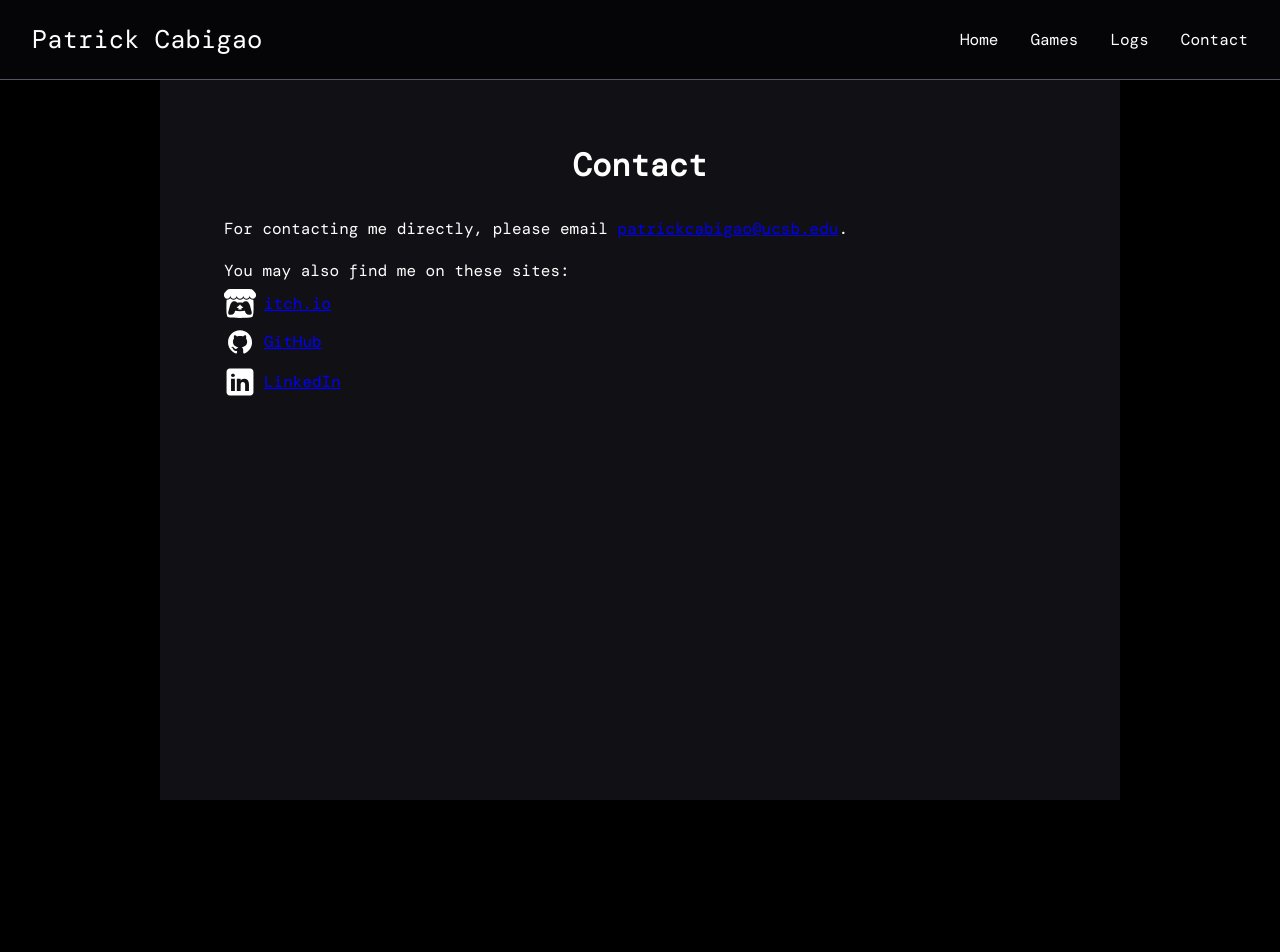
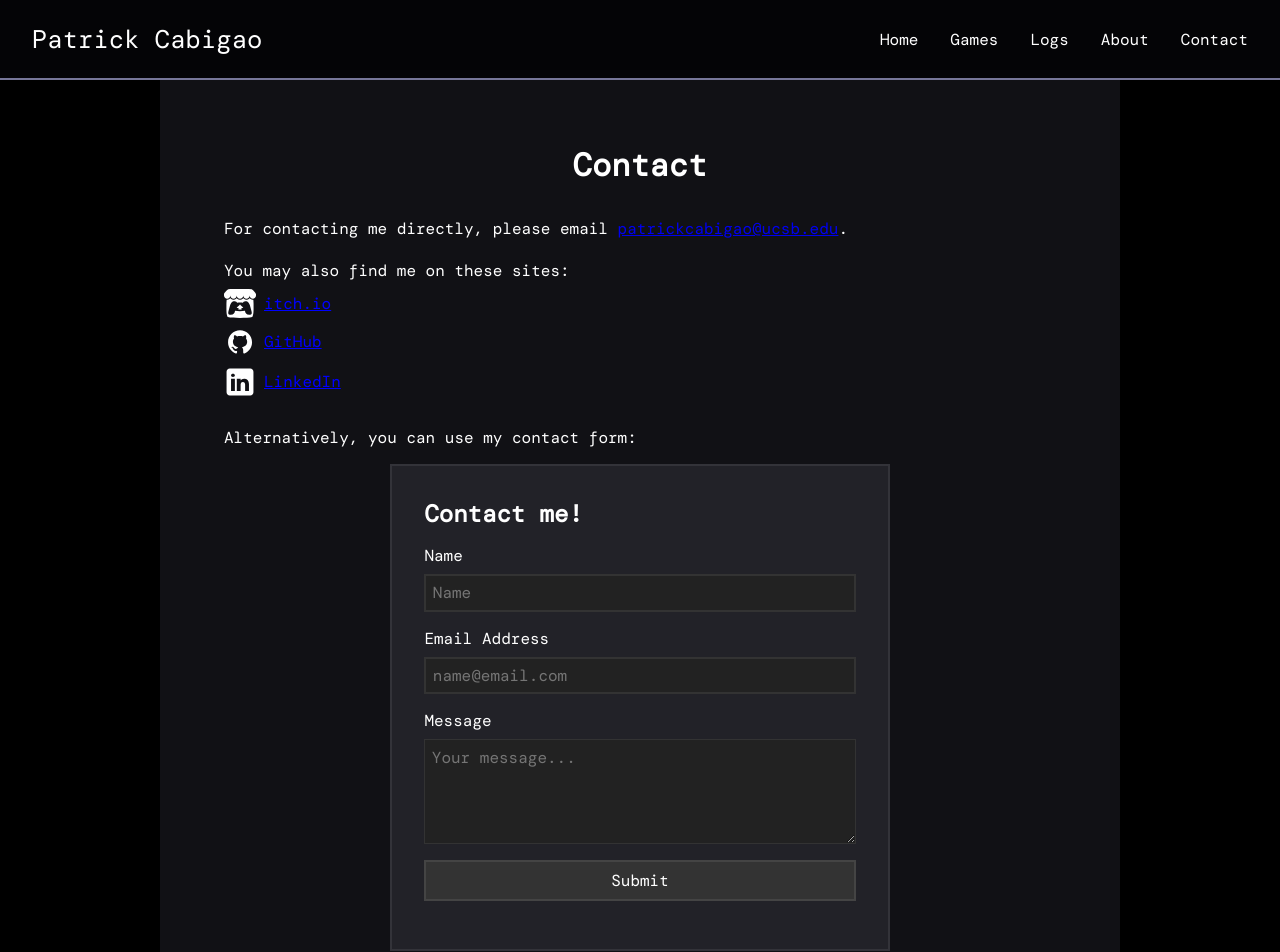
Before and after one commit to patrickcabigao/game-dev-portfolio, a React (Vite) app: page /contact in a window 1280 px wide. Shown: the top 952 px of the page. Before the commit the page ends 800 px from the top, so only its background shows below. Built offline with nearby package versions, Linux system fonts and the light colour scheme.

Commit message:
contact form, about page, home page

```diff
--- a/src/App.css
+++ b/src/App.css
@@ -40,9 +40,9 @@ nav {
     width: auto;
     padding: 2rem;
     height: 10vh;
-    background-color: #050508;
-    border-bottom-color: #556;
-    border-bottom-width: 1px;
+    background-color: rgba(5, 5, 8, 0.8);
+    border-bottom-color: #779;
+    border-bottom-width: 2px;
     border-bottom-style: solid;
 }
 
@@ -65,6 +65,42 @@ nav a:hover {
     justify-content: space-evenly;
     list-style-type: none;
     gap: 2rem;
+}
+
+body:has(.homepage) {
+    overflow: hidden;
+}
+
+.homepage-content {
+    display: flex;
+    flex-direction: column;
+    justify-content: space-around;
+    align-items: center;
+    height: 90vh;
+    padding-bottom: 10rem;
+}
+
+.homepage-content h1 {
+    font-size: 3rem;
+    margin-bottom: 1rem;
+}
+
+.homepage-content a {
+    font-size: 1.4rem;
+    color: lightgray;
+}
+
+.homepage video {
+    position: absolute;
+    top: 0;
+    left: 0;
+    z-index: -1;
+    width: 100%;
+    opacity: 0.3;
+}
+
+.homepage video * {
+    display: none;
 }
 
 .jam-games {
@@ -100,6 +136,56 @@ nav a:hover {
     color: blue;
 }
 
+.contact-form {
+    background-color: #222228;
+    margin: 1rem 20%;
+    padding: 2rem;
+    display: flex;
+    flex-direction: column;
+    gap: 1rem;
+    border-width: 2px;
+    border-color: #333339;
+    border-style: solid;
+}
+
+.contact-form div {
+    display: flex;
+    flex-direction: column;
+    gap: 0.5rem;
+}
+
+.contact-form label, input, textarea {
+    font-family: "DM Mono";
+    font-size: 1rem;
+}
+
+.contact-form input, textarea {
+    background-color: #222;
+    border-color: #333;
+    border-style: solid;
+    color: white;
+    padding: 0.4rem;
+}
+
+.contact-form textarea {
+    min-height: 5lh;
+}
+
+.contact-form button {
+    background-color: #333;
+    color: white;
+    border-color: #444;
+    border-style: solid;
+    font-size: 1rem;
+    font-family: "DM Mono";
+    padding: 0.5rem;
+    cursor: pointer;
+}
+
+.contact-form button:active {
+    background-color: #222;
+}
+
 .log {
     background-color: #223;
     width: 100%;
--- a/src/App.tsx
+++ b/src/App.tsx
@@ -4,6 +4,7 @@ import Home from './pages/Home.tsx';
 import Games from './pages/Games.tsx';
 import Logs from './pages/Logs.tsx';
 import Contact from './pages/Contact.tsx';
+import About from './pages/About.tsx';
 
 const App = (): React.ReactNode =>  {
     return (
@@ -11,6 +12,7 @@ const App = (): React.ReactNode =>  {
             <Route path="/" element={<Home/>}/>
             <Route path="/games" element={<Games/>}/>
             <Route path="/logs" element={<Logs/>}/>
+            <Route path="/about" element={<About/>}/>
             <Route path="/contact" element={<Contact/>}/>
         </Routes>
     );
--- /dev/null
+++ b/src/components/ContactForm.tsx
@@ -0,0 +1,68 @@
+import { useState } from "react";
+
+const ContactForm = (): React.ReactNode => {
+    const [submitted, setSubmitted] = useState(false);
+
+    const [result, setResult] = useState("");
+
+    const onSubmit = async (e: React.SyntheticEvent<HTMLElement>) => {
+        const target = e.target as HTMLFormElement
+
+        e.preventDefault();
+        setResult("Sending....");
+        const formData = new FormData(target);
+        formData.append("access_key", "e76d2078-e773-4ccd-8d0f-3ef951cf74d3");
+
+        const response = await fetch("https://api.web3forms.com/submit", {
+            method: "POST",
+            body: formData
+        });
+
+        const data = await response.json();
+        if (data.success) {
+            setResult("Thanks!");
+            target.reset();
+            setSubmitted(true);
+        }
+        else {
+            setResult("Error! :(");
+            console.log(data);
+        }
+    };
+
+    return (
+        <form className="contact-form" method="POST" action="https://api.web3forms.com/submit" onSubmit={onSubmit}>
+            <h2>Contact me!</h2>
+                {
+                    submitted
+                    ? <></>
+                    : <>
+                        <div>
+                            <label htmlFor="i-name">Name</label>
+                            <input
+                                id="i-name"
+                                type="text"
+                                name="name"
+                                placeholder="Name"
+                                required
+                            />
+                        </div>
+
+                        <div>
+                            <label htmlFor="i-email">Email Address</label>
+                            <input id="i-email" type="email" name="email" placeholder="name@email.com" required />
+                        </div>
+
+                        <div>
+                            <label htmlFor="i-age">Message</label>
+                            <textarea id="i-age" name="message" placeholder="Your message..." required />
+                        </div>
+
+                        <button type="submit">Submit</button>
+                    </>
+                }
+                <p>{result}</p>
+        </form>
+    );
+}
+export default ContactForm;
--- a/src/components/Navbar.tsx
+++ b/src/components/Navbar.tsx
@@ -6,6 +6,7 @@ export default function Navbar(): React.ReactNode {
                 <li><a href="/">Home</a></li>
                 <li><a href="/games">Games</a></li>
                 <li><a href="/logs">Logs</a></li>
+                <li><a href="/about">About</a></li>
                 <li><a href="/contact">Contact</a></li>
             </ul>
         </nav>
--- /dev/null
+++ b/src/pages/About.tsx
@@ -0,0 +1,41 @@
+import Page from "./Page";
+
+const About = (): React.ReactNode => {
+    return (
+        <Page>
+            <h1>About me...</h1>
+            <p>
+                Hi! I'm Patrick, and I'm a university student who's into game development as a hobby.
+                My first contact with game development was actually through <a href="https://scratch.mit.edu/">Scratch</a> in
+                elementary school, after which I began to learn the Unity game engine in middle school,
+                and then finally settled on Godot not too long ago. I've always held an interest in indie games,
+                and my main goal in game development is to make a contribution to the indie game space I can be proud of.
+            </p>
+            <br/>
+            <p>
+                One of my favorite parts of game development is these competitions
+                called <a href="https://en.wikipedia.org/wiki/Game_jam">game jams</a>, where the goal is to build
+                a full game during the competition based off of the theme announced at the start. I've
+                participated both as a solo developer and as part of a team, and I can say I've greatly
+                enjoyed both experiences. Competing alone usually becomes a large task of time management,
+                having to consider which parts of the game (e.g. gameplay, art, sound design, UI) have to be
+                prioritized at all times. With a team, there tends to be roles that people fall into so they
+                only have to focus on one aspect of the game at a time, but coordination becomes a challenge
+                as everyone must be working in sync. In both cases, time is a very large issue as most jams
+                only run within orders of a day to a week at most, so in my experience most jams have involved
+                at least one all-nighter! After the competition comes the rating period, where all of the competitors
+                play each others' games and give feedback for everyone to improve. I really like that the whole idea
+                behind game jams is very community-focused, with developers supporting each other throughout the whole process.
+            </p>
+            <br/>
+            <p>
+                You can see some of my game jam games in the <a href="/games">games</a> section of this website, along
+                with my current project!
+            </p>
+
+            <h1>About this website...</h1>
+            <p>(something something 500 words...)</p>
+        </Page>
+    );
+}
+export default About;
--- a/src/pages/Contact.tsx
+++ b/src/pages/Contact.tsx
@@ -2,6 +2,7 @@ import Page from './Page';
 import itchLogo from '../assets/itchio-logo.svg';
 import githubLogo from '../assets/github-logo.svg';
 import linkedinLogo from '../assets/linkedin-logo.svg';
+import ContactForm from '../components/ContactForm';
 
 export default function Contact(): React.ReactNode {
     return (
@@ -27,6 +28,10 @@ export default function Contact(): React.ReactNode {
                     <a href="https://www.linkedin.com/in/patrick-cabigao-a4560629b/">LinkedIn</a>
                 </li>
             </ul>
+
+            <br/>
+            <p>Alternatively, you can use my contact form:</p>
+            <ContactForm/>
         </Page>
     );
 }
--- a/src/pages/Home.tsx
+++ b/src/pages/Home.tsx
@@ -1,38 +1,20 @@
-import Page from "./Page";
+import Navbar from "../components/Navbar";
+import twistedSpindustryVideo from "../assets/twisted-spindustry-showcase.webm";
 
 const Home = (): React.ReactNode => {
     return (
-        <Page>
-            <h1>Welcome!</h1>
-            <p>
-                Hi! I'm Patrick, and I'm a university student who's into game development as a hobby.
-                My first contact with game development was actually through <a href="https://scratch.mit.edu/">Scratch</a> in
-                elementary school, after which I began to learn the Unity game engine in middle school,
-                and then finally settled on Godot not too long ago. I've always held an interest in indie games,
-                and my main goal in game development is to make a contribution to the indie game space I can be proud of.
-            </p>
-            <br/>
-            <p>
-                One of my favorite parts of game development is these competitions
-                called <a href="https://en.wikipedia.org/wiki/Game_jam">game jams</a>, where the goal is to build
-                a full game during the competition based off of the theme announced at the start. I've
-                participated both as a solo developer and as part of a team, and I can say I've greatly
-                enjoyed both experiences. Competing alone usually becomes a large task of time management,
-                having to consider which parts of the game (e.g. gameplay, art, sound design, UI) have to be
-                prioritized at all times. With a team, there tends to be roles that people fall into so they
-                only have to focus on one aspect of the game at a time, but coordination becomes a challenge
-                as everyone must be working in sync. In both cases, time is a very large issue as most jams
-                only run within orders of a day to a week at most, so in my experience most jams have involved
-                at least one all-nighter! After the competition comes the rating period, where all of the competitors
-                play each others' games and give feedback for everyone to improve. I really like that the whole idea
-                behind game jams is very community-focused, with developers supporting each other throughout the whole process.
-            </p>
-            <br/>
-            <p>
-                You can see some of my game jam games in the <a href="/games">games</a> section of this website, along
-                with my current project!
-            </p>
-        </Page>
+        <div className="homepage">
+            <Navbar/>
+
+            <video src={twistedSpindustryVideo} autoPlay muted loop disablePictureInPicture/>
+
+            <div className="homepage-content">
+                <div>
+                    <h1>Welcome to Patrick Cabigao's <br/>Game Development Portfolio!</h1>
+                    <a href="/games">Come see my games! -&gt;</a>
+                </div>
+            </div>
+        </div>
     );
 }
 export default Home;
```
Also changed, not shown: 1 other file (tests, documents, lock files or other folders).
